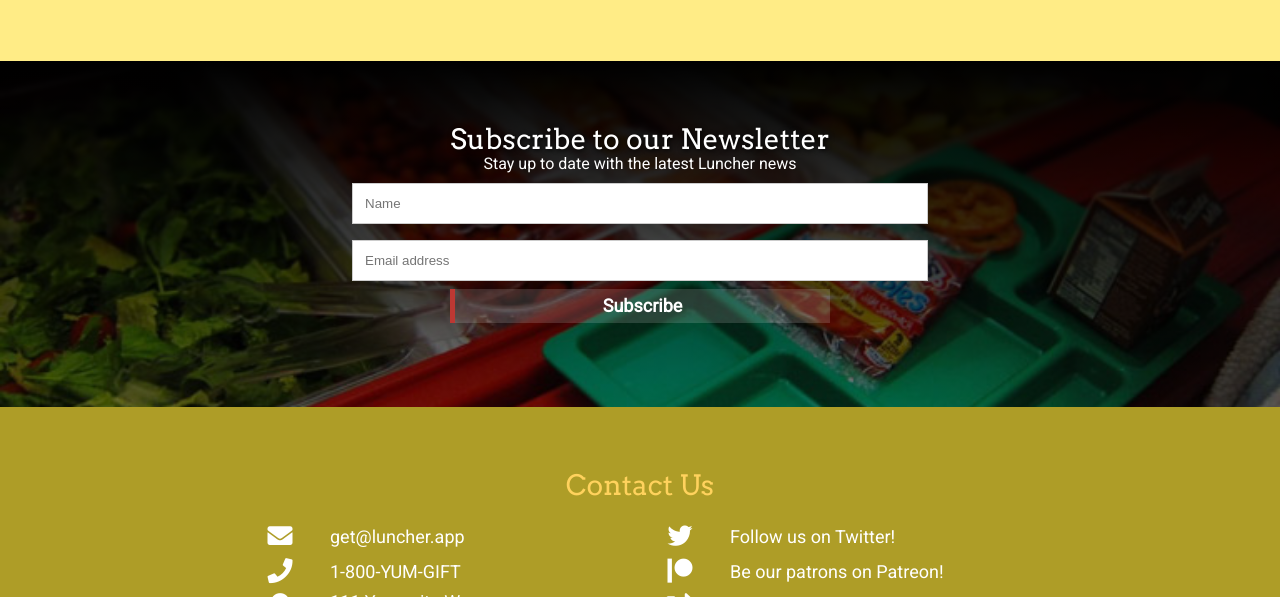
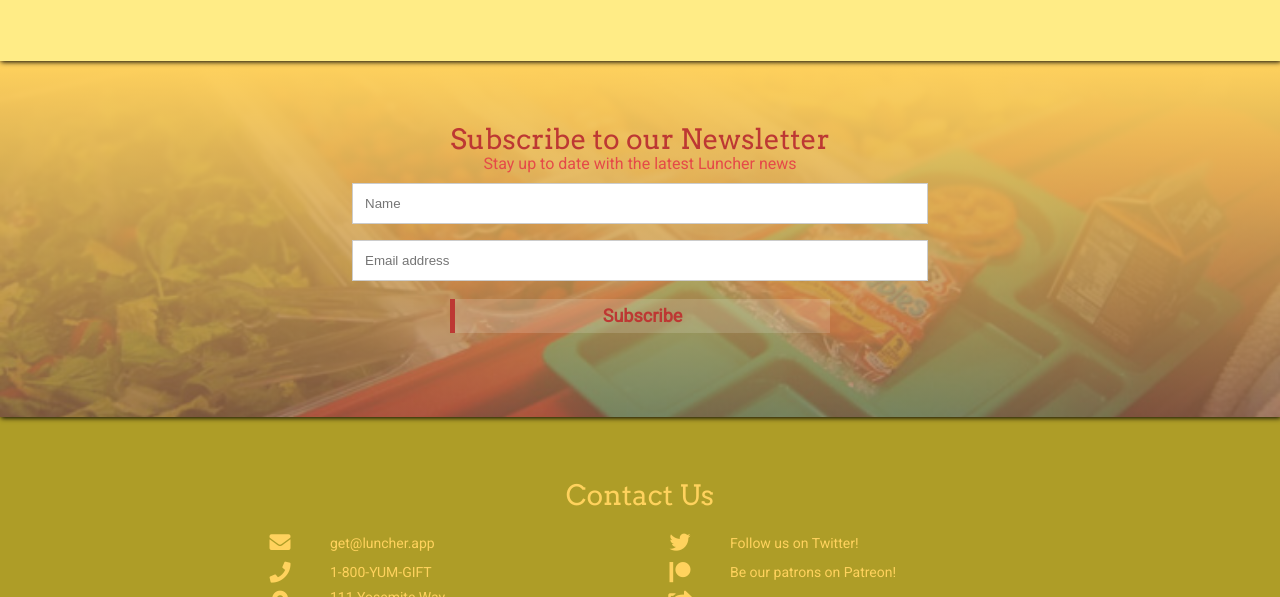
Before and after one commit to luncher-team/frank-martinez-UI, a plain HTML site: page index.html in a window 1280 px wide. Shown: the part 2203-2800 px from the top of the page. Drawn offline with Linux system fonts and the light colour scheme; grey boxes are pictures that could not be loaded.

Commit message:
small styling changes, updates to mobile, updates to color

```diff
--- a/less/home-page.less
+++ b/less/home-page.less
@@ -139,9 +139,11 @@ section a.divider {
 
   .school-map {
     background-color: @apple-yellow;
-    color: @apple-pink;
+    color: @apple-tan;
     position: relative;
     padding: 5% 0;
+    z-index: 3;
+    .box-shadow;
     p {
       text-align: center;
       .icon {
@@ -174,10 +176,13 @@ section a.divider {
     background-position: center;
     background-repeat: no-repeat;
     background-size: cover;
-    color: @white;
+    background-attachment: fixed;
+    position: relative;
+    z-index: 2;
+    .box-shadow;
+    color: @apple-pink;
     .newsletter-overlay {
       background: @newsletter-bg-gradient;
-      // background-attachment: fixed;
       height: 100%;
       form {
         padding: 0 0 20px 0;
@@ -186,17 +191,15 @@ section a.divider {
           margin: 0 auto;
           text-align: center;
           h3 {
-            color: @white;
             text-align: center;
-            .font-shadow;
           }
           p { text-align: center; }
           .btn {
             grid-column: span 2;
             display: flex;
             justify-content: center;
-            margin: 0 auto;
-            .btn(@clear-color; @white; @white; @apple-red; 33%; 0px; 1.8rem);
+            margin: 10px auto 0;
+            .btn(@clear-color; @apple-red; @white; @apple-red; 33%; 0px; 1.8rem);
             .border-style;
             z-index: 1;
           }
@@ -219,7 +222,7 @@ section a.divider {
 
   .contact {
     background-color: @apple-green;
-    color: @white;
+    color: @apple-gold;
     padding: 5% 15%;
     @media @phone {
       padding: 5% 5%;
@@ -237,12 +240,12 @@ section a.divider {
       }
 
       .icon, .social {
-        font-size: 2.5rem;
+        font-size: 2.1rem;
         text-align: center;
         align-self: baseline;
       }
       .text, .social-text {
-        font-size: 1.8rem;
+        font-size: 1.4rem;
         margin-left: 10px;
         align-self: auto;
       }
@@ -257,9 +260,13 @@ section a.divider {
 
       }
       a {
-        color: @white;
+        color: @apple-gold;
         text-align: center;
         align-self: baseline;
+        &:hover {
+          color: @white;
+          transition-duration: 0.5s;
+        }
       }
     }
   }
--- a/less/mixins.less
+++ b/less/mixins.less
@@ -17,7 +17,7 @@
 @border-real: @waterloo;
 
 @splash-bg-gradient: linear-gradient( rgba(@black, 1), rgba(@black, 0), rgba(@black, 0), rgba(@black, 0));
-@newsletter-bg-gradient: linear-gradient( rgba(@black, 1), rgba(@black, 0.5));
+@newsletter-bg-gradient: linear-gradient( rgba(@apple-gold, 1), rgba(@apple-tan, 0.75));
 
 // Color Vars
 @apple-yellow: #ffec86;
--- a/less/navigation.less
+++ b/less/navigation.less
@@ -5,7 +5,7 @@ nav {
   display: flex;
   // border-bottom: 1px solid @nav-border;
   // box-shadow: 0px 3px 10px 1px @nav-border;
-  z-index: 500;
+  z-index: 1001;
   position: fixed;
   // .sticky-top(0);
   @media @phone {
```
Also changed, not shown: css/index.css.
